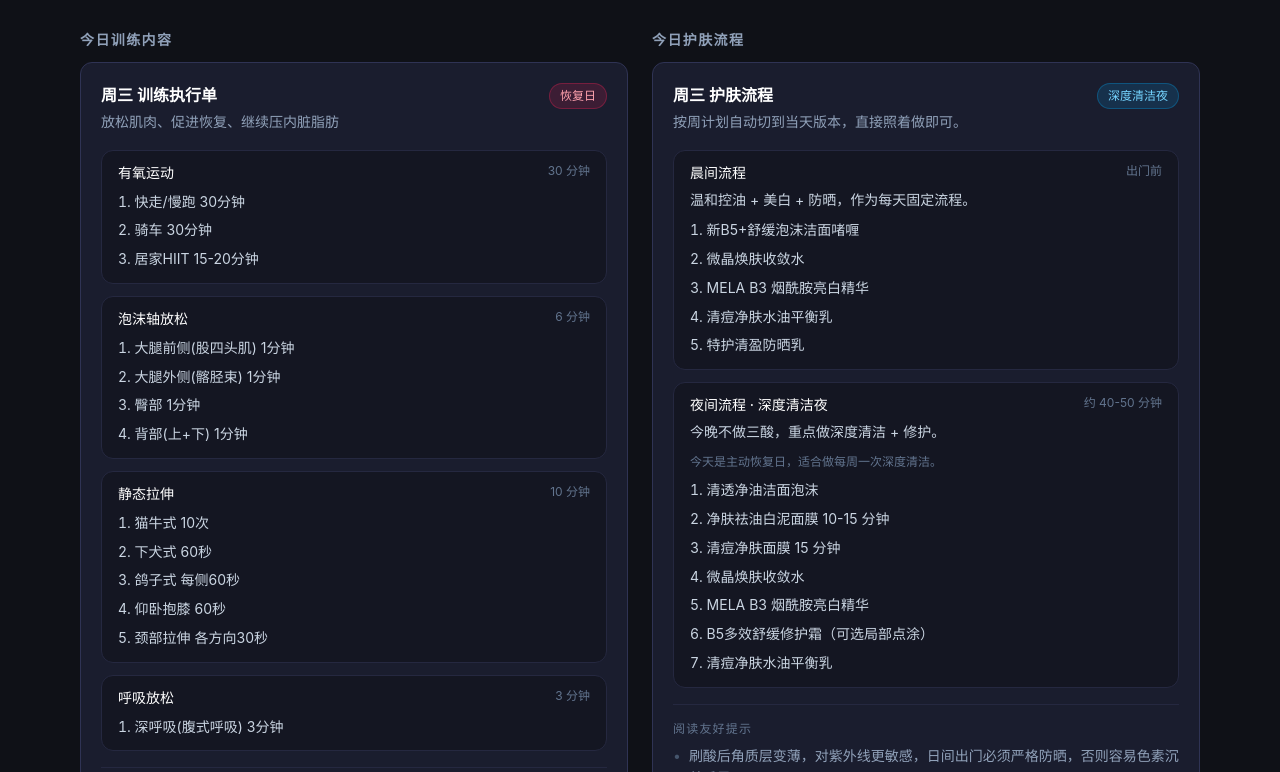
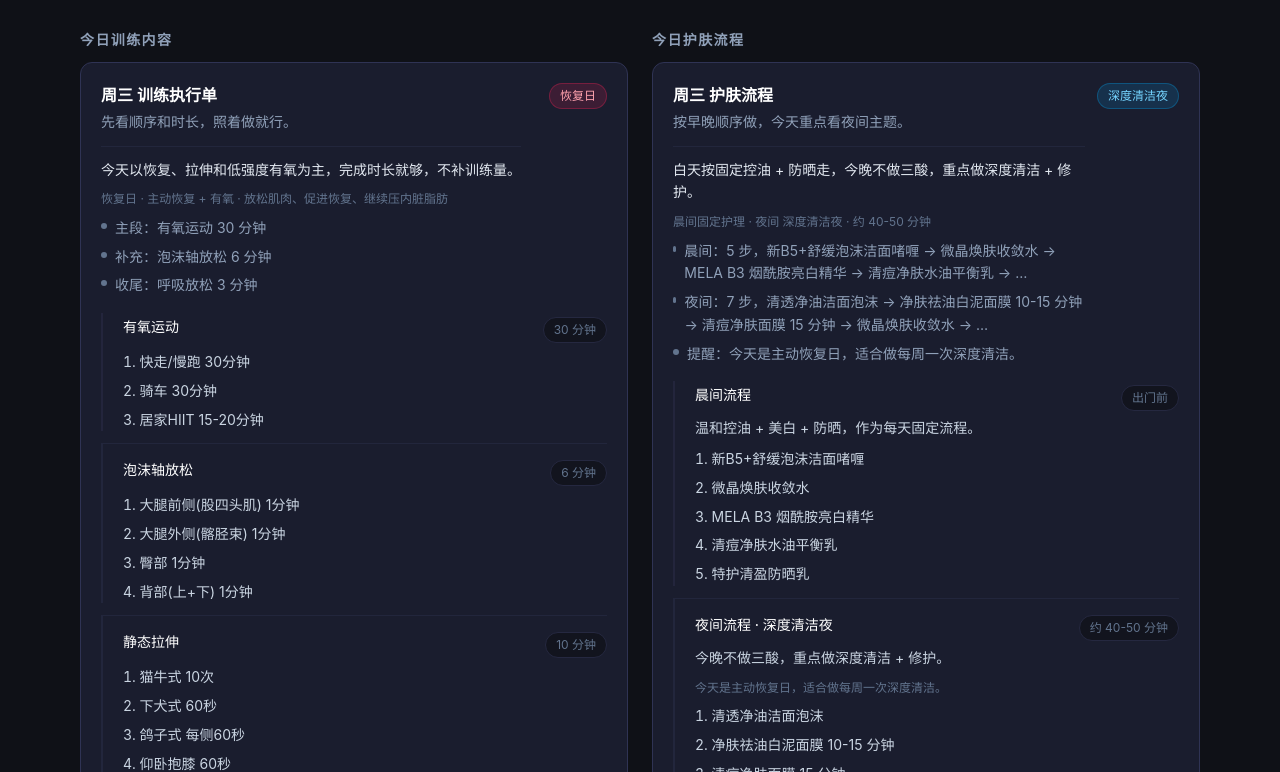
Before and after one commit to hc-xshh/body-dashboard, a React (Vite) app: page / in a window 1280 px wide. Shown: the part 1688-2460 px from the top of the page. Built offline with nearby package versions, Linux system fonts and the light colour scheme.

Commit message:
refactor: simplify training and skincare panels

```diff
--- a/src/App.jsx
+++ b/src/App.jsx
@@ -22,8 +22,10 @@ import {
 } from './utils/dashboardState'
 import {
   getDietPlan,
+  getSkincarePanelPresentation,
   getSkincarePlan,
   getTodayLabel,
+  getTrainingPanelPresentation,
   getTrainingPlan,
   getTrainingReadingReminders,
   weeklyTrainingLabel,
@@ -128,6 +130,7 @@ export default function App() {
   const [historyPageSize, setHistoryPageSize] = useState(HISTORY_PAGE_SIZE_OPTIONS[0])
   const [historyPage, setHistoryPage] = useState(1)
   const trainingPlan = getTrainingPlan(todayLabel)
+  const trainingPanel = getTrainingPanelPresentation(trainingPlan)
   const skincareItems = [
     {
       title: '晨间流程',
@@ -147,6 +150,7 @@ export default function App() {
   ]
   const advice = generateAdvice(latest, prev, sorted, todayLabel)
   const dietPlan = getDietPlan(latest, todayLabel, todayTraining, sorted)
+  const skincarePanel = getSkincarePanelPresentation(skincarePlan)
   const todayTrainingContext = getTrainingContext(todayLabel)
   const bodyEngine = analyzeBodySignals(latest, sorted, todayTrainingContext).decision
   const selectedTrendMetrics = useMemo(
@@ -268,24 +272,34 @@ export default function App() {
             <h2 className="text-sm font-semibold text-slate-400 uppercase tracking-widest mb-3">今日训练内容</h2>
             <DailyPlanPanel
               title={`${todayLabel} 训练执行单`}
-              subtitle={trainingPlan.subtitle}
+              subtitle={trainingPanel.subtitle}
+              summary={trainingPanel.summary}
+              metaLine={trainingPanel.metaLine}
+              highlights={trainingPanel.highlights}
               items={trainingPlan.items}
               reminders={trainingReminders}
               badge={trainingPlan.badge}
               accent="rose"
               compact
+              variant="timeline"
+              reminderTitle="执行提醒"
             />
           </div>
           <div className="flex flex-col">
             <h2 className="text-sm font-semibold text-slate-400 uppercase tracking-widest mb-3">今日护肤流程</h2>
             <DailyPlanPanel
               title={`${todayLabel} 护肤流程`}
-              subtitle="按周计划自动切到当天版本，直接照着做即可。"
+              subtitle={skincarePanel.subtitle}
+              summary={skincarePanel.summary}
+              metaLine={skincarePanel.metaLine}
+              highlights={skincarePanel.highlights}
               items={skincareItems}
               reminders={skincarePlan.reminders}
               badge={skincarePlan.evening.theme}
               accent="sky"
               compact
+              variant="timeline"
+              reminderTitle="护理提醒"
             />
           </div>
         </section>
--- a/src/data/dailyPlans.js
+++ b/src/data/dailyPlans.js
@@ -149,6 +149,53 @@ export function getTrainingReadingReminders(weekday, badge) {
     '力量日优先保证训练前补给和训练后蛋白。',
     '趋势只做复盘，不要在训练前临时改动作。',
   ]
+}
+
+function formatFlowPreview(steps = [], limit = 3) {
+  const preview = steps.slice(0, limit).join(' → ')
+  return steps.length > limit ? `${preview} → …` : preview
+}
+
+export function getTrainingPanelPresentation(trainingPlan) {
+  const primaryItem = trainingPlan.items.find(item => ['主训练', '有氧运动'].includes(item.title)) ?? trainingPlan.items[0]
+  const coreItem = trainingPlan.items.find(item => item.title.includes('腹')) ?? trainingPlan.items[1] ?? null
+  const finishItem = trainingPlan.items[trainingPlan.items.length - 1] ?? null
+
+  const summary = trainingPlan.badge === '恢复日'
+    ? '今天以恢复、拉伸和低强度有氧为主，完成时长就够，不补训练量。'
+    : trainingPlan.badge === '有氧日'
+      ? `今天先把${primaryItem?.title ?? '有氧'}做够，再补轻量恢复，重点是稳定完成。`
+      : `今天先完成${primaryItem?.title ?? '主训练'}，再收尾${coreItem?.title ?? '拉伸'}，训练前后补给别省。`
+
+  return {
+    subtitle: '先看顺序和时长，照着做就行。',
+    summary,
+    metaLine: `${trainingPlan.badge} · ${trainingPlan.title} · ${trainingPlan.subtitle}`,
+    highlights: [
+      primaryItem ? `主段：${primaryItem.title} ${primaryItem.time}` : null,
+      coreItem ? `补充：${coreItem.title} ${coreItem.time}` : null,
+      finishItem ? `收尾：${finishItem.title} ${finishItem.time}` : null,
+    ].filter(Boolean),
+  }
+}
+
+export function getSkincarePanelPresentation(skincarePlan) {
+  const eveningTheme = skincarePlan.evening.theme
+  const eveningDuration = skincarePlan.evening.duration
+  const eveningFocus = skincarePlan.evening.emphasis ?? skincarePlan.evening.note
+
+  return {
+    subtitle: '按早晚顺序做，今天重点看夜间主题。',
+    summary: eveningFocus
+      ? `白天按固定控油 + 防晒走，${eveningFocus}`
+      : `白天按固定控油 + 防晒走，夜间按${eveningTheme}做，不临时加项目。`,
+    metaLine: `晨间固定护理 · 夜间 ${eveningTheme} · ${eveningDuration}`,
+    highlights: [
+      skincarePlan.morning.length ? `晨间：${skincarePlan.morning.length} 步，${formatFlowPreview(skincarePlan.morning, 4)}` : null,
+      skincarePlan.evening.steps?.length ? `夜间：${skincarePlan.evening.steps.length} 步，${formatFlowPreview(skincarePlan.evening.steps, 4)}` : null,
+      skincarePlan.evening.note ? `提醒：${skincarePlan.evening.note}` : null,
+    ].filter(Boolean).slice(0, 3),
+  }
 }
 
 export function getTrainingPlan(weekday) {
```
Also changed, not shown: 1 other file (tests, documents, lock files or other folders).
